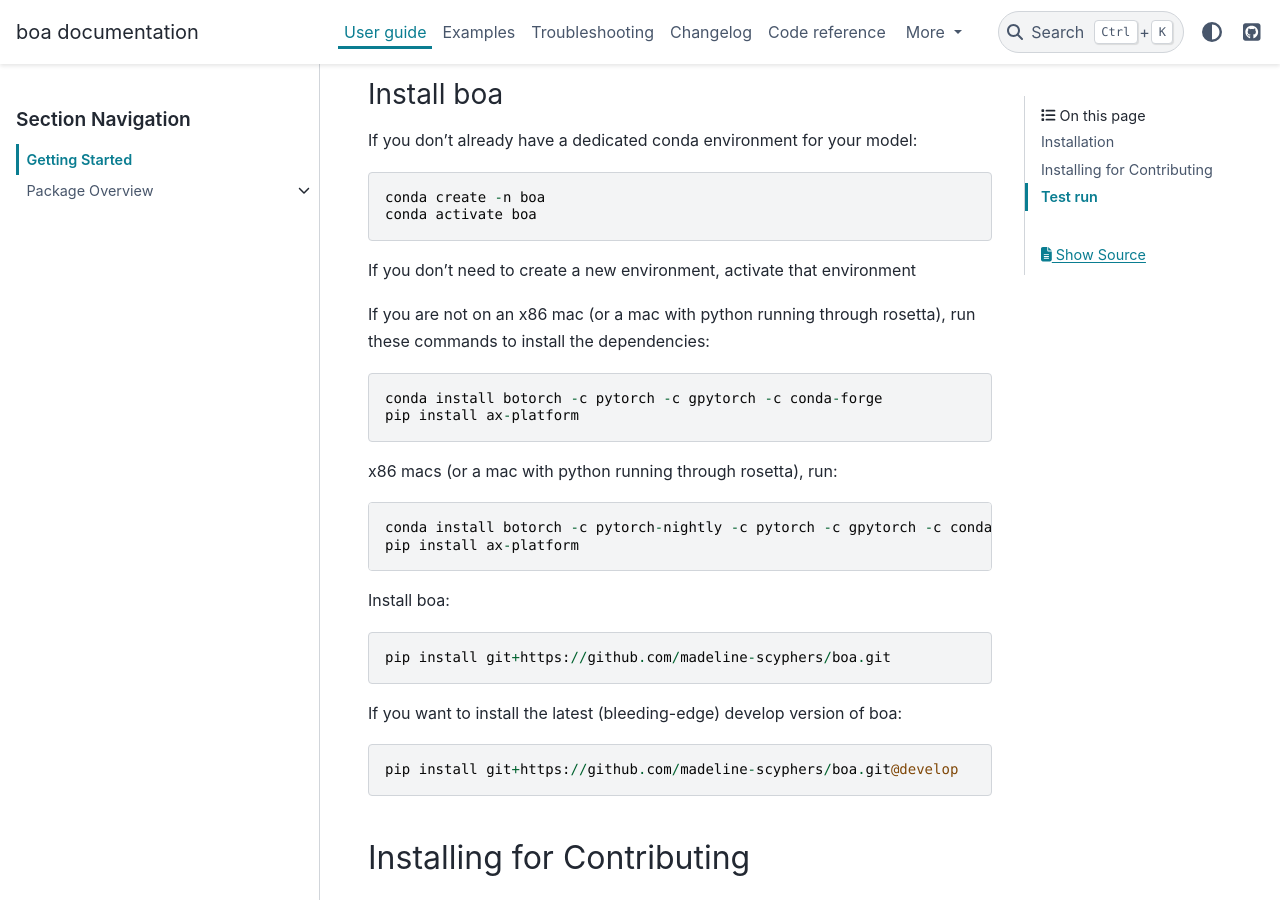
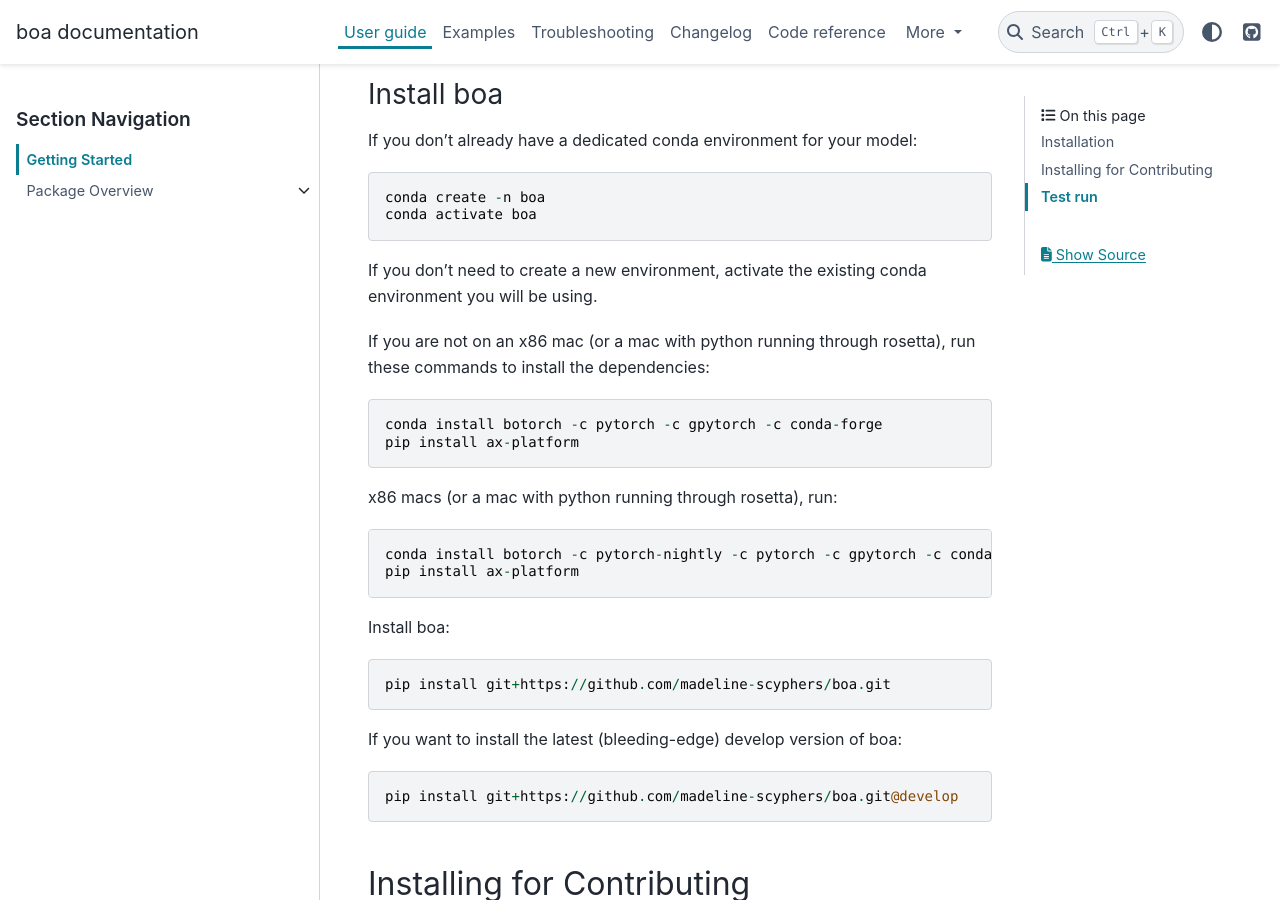
Before and after one commit to madeline-scyphers/boa, a Sphinx documentation site: the page built from docs/user_guide/getting_started.rst, in a window 1280 px wide and 900 px high, scrolled down 698 px. Built offline with Sphinx 7.4.7 and the PyData theme 0.15.4, drawn with Linux system fonts in a browser that asks for light colours; pages that are not in the unit, such as notebooks, are missing from menus; comment, search, counter and statistics services are not loaded.

Commit message:
Update docs/user_guide/getting_started.rst

```diff
--- a/docs/user_guide/getting_started.rst
+++ b/docs/user_guide/getting_started.rst
@@ -33,7 +33,7 @@
      conda create -n boa
      conda activate boa
 
-If you don't need to create a new environment, activate that environment
+If you don't need to create a new environment, activate the existing conda environment you will be using.
 
 If you are not on an x86 mac (or a mac with python running through rosetta), run these commands to install the dependencies::
 
```
